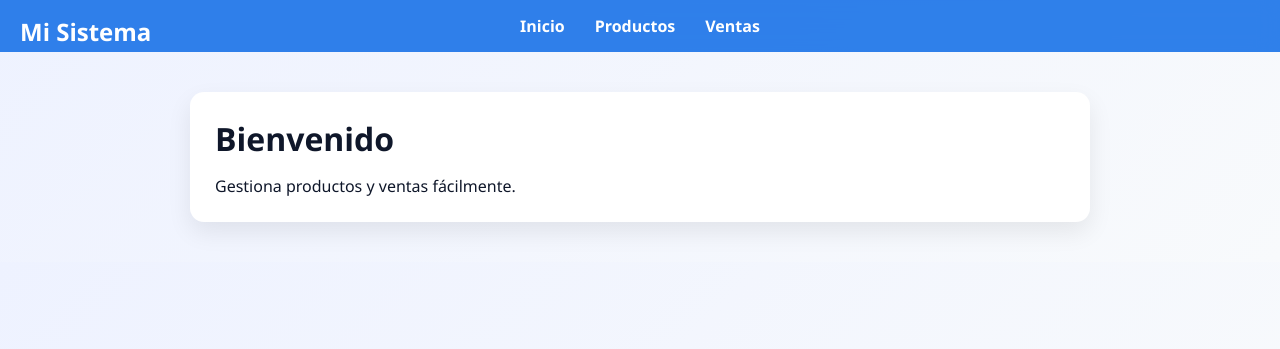
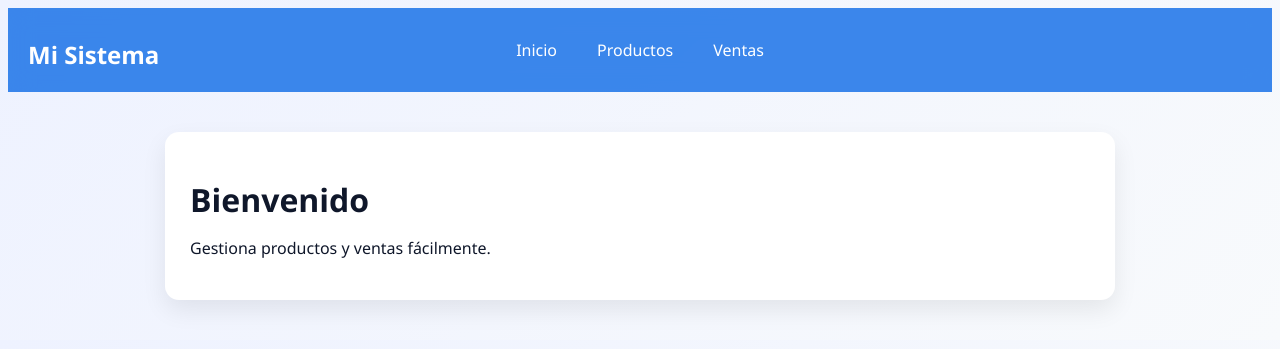
Before and after one commit to Pag-Web631/SistemaVentas, a PHP site: page / in a window 1280 px wide. Shown: the top 349 px of the page. Run offline with PHP 8.4, Linux system fonts and the light colour scheme.

Commit message:
Update styles.css

```diff
--- a/styles.css
+++ b/styles.css
@@ -1,30 +1,61 @@
 /* RESET */
-* {
-    margin: 0;
-    padding: 0;
-    box-sizing: border-box;
-}
-nav {
-    background: #1a73e8;
-    padding: 20px;
-    text-align: center; /* CENTRA TODO */
+/* NAV MODERNO */
+.menu {
+    position: sticky;
+    top: 0;
+    backdrop-filter: blur(12px);
+    background: rgba(26, 115, 232, 0.85);
+    padding: 15px 30px;
+
+    display: flex;
+    justify-content: center;
+    align-items: center;
 }
 
-/* título */
-nav h2 {
+/* LOGO */
+.logo {
+    position: absolute;
+    left: 20px;
     color: white;
-    margin-bottom: 10px;
 }
 
-/* UL centrado */
-nav ul {
+/* LINKS */
+.nav-links {
+    display: flex;
+    gap: 30px;
     list-style: none;
-    padding: 0;
-    margin: 0 auto; /* CENTRA */
-    display: inline-flex; /* clave para centrar */
-    gap: 25px;
 }
 
+/* LINKS ESTILO */
+.nav-links a {
+    color: white;
+    text-decoration: none;
+    font-weight: 500;
+    position: relative;
+    padding: 5px;
+    transition: 0.3s;
+}
+
+/* EFECTO MODERNO */
+.nav-links a::after {
+    content: "";
+    position: absolute;
+    width: 0;
+    height: 2px;
+    background: #fff;
+    left: 0;
+    bottom: -5px;
+    transition: 0.3s;
+}
+
+.nav-links a:hover::after {
+    width: 100%;
+}
+
+/* HOVER SUAVE */
+.nav-links a:hover {
+    opacity: 0.8;
+}
 /* links */
 nav a {
     color: white;
```
